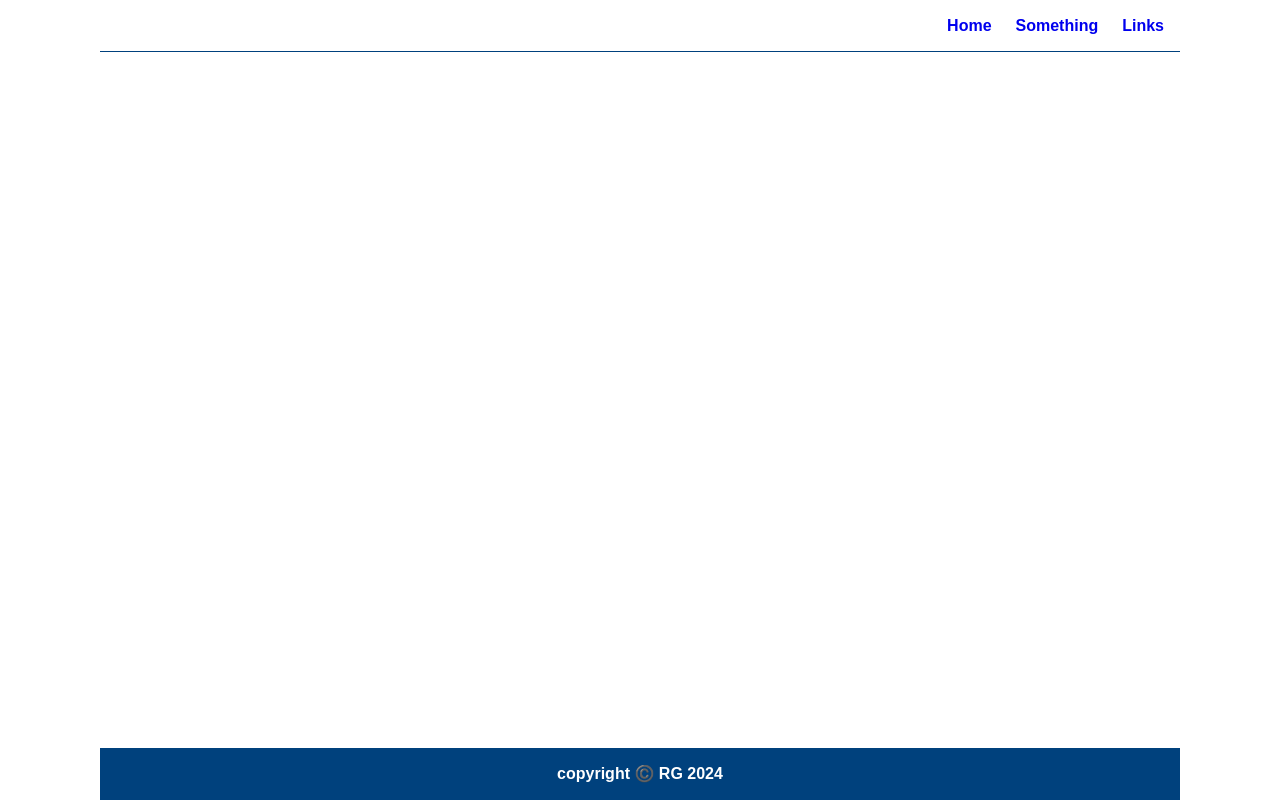
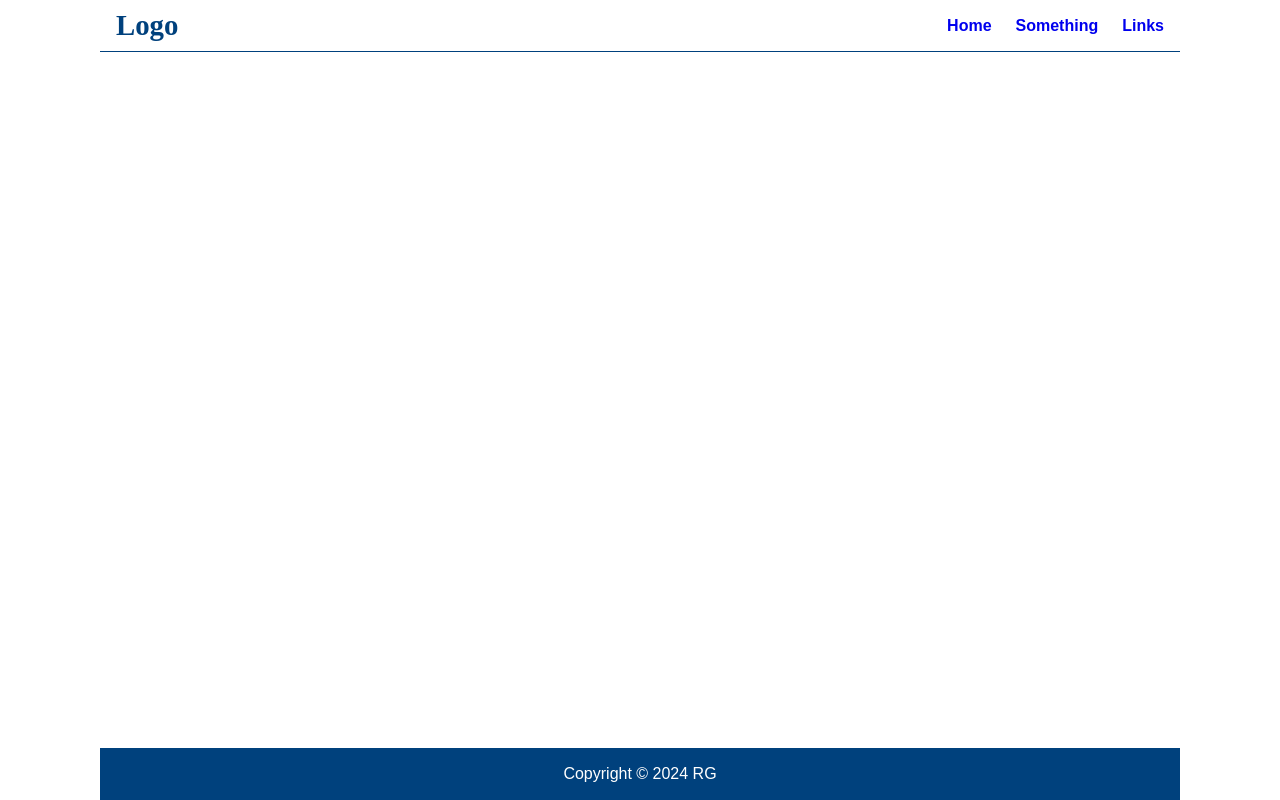
Before and after one commit to rickyg365/pwa_sample, a plain HTML site: page index.html in a window 1280 px wide. Drawn offline with Linux system fonts and the light colour scheme.

Commit message:
updated copyright footer added Logo

```diff
--- a/index.html
+++ b/index.html
@@ -11,6 +11,7 @@
     <body>
         <header>
             <nav class="">
+                <div class="logo">Logo</div>
                 <ul class="nav-btn-container">
                     <li class="nav-btn-wrap">
                         <a class="nav-btns" href=".">Home</a>
@@ -28,7 +29,7 @@
             <!-- <div class="sample-div"></div> -->
         </main>
         <footer class="flex-ctr">
-            <p class="footer-copyright">copyright ©️ RG 2024</p>
+            <p class="footer-copyright">Copyright &copy; 2024 RG</p>
         </footer>
     </body>
 </html>
--- a/style.css
+++ b/style.css
@@ -64,9 +64,17 @@ nav {
     height: 100%;
     display: flex;
     align-items: center;
-    justify-content: flex-end;
+    justify-content:space-between;
     background-color: #ffffff;
     border-bottom: 1px solid var(--main-clr);
+}
+
+.logo {
+    font-weight: bolder;
+    font-size: 1.8rem;
+
+    color: var(--main-clr);
+    background-color: var(--bkg-clr);
 }
 
 .nav-btn-container {
@@ -134,6 +142,6 @@ footer {
 }
 
 .footer-copyright {
-    font-weight: 600;
+    font-weight: 500;
     color: white;
 }
```
